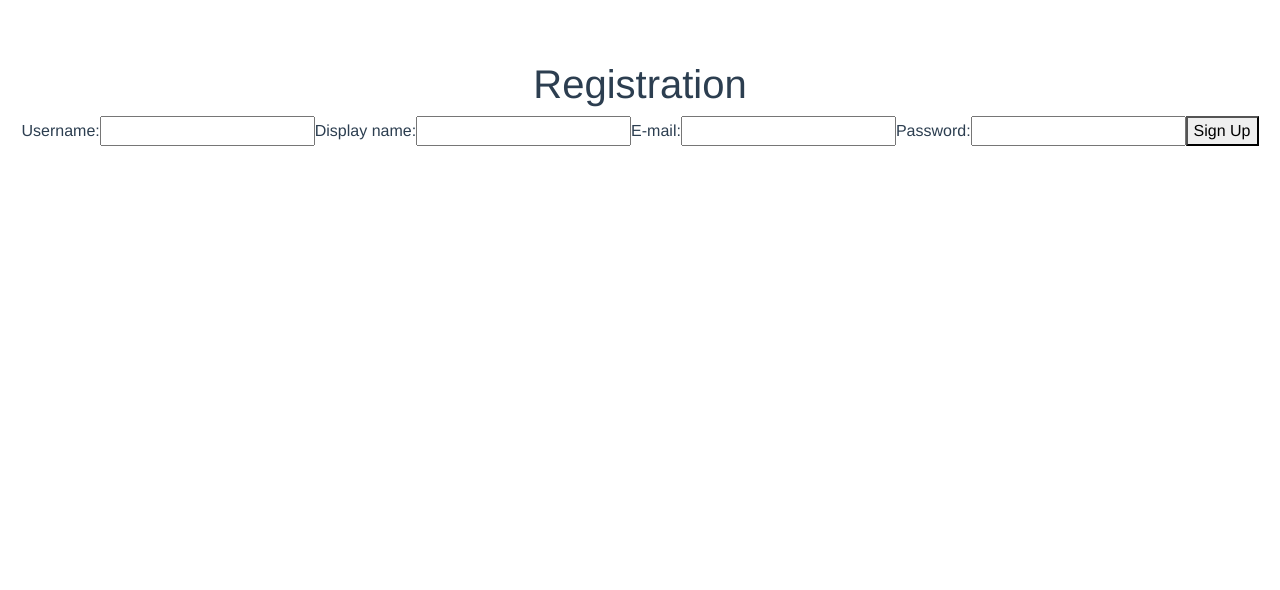
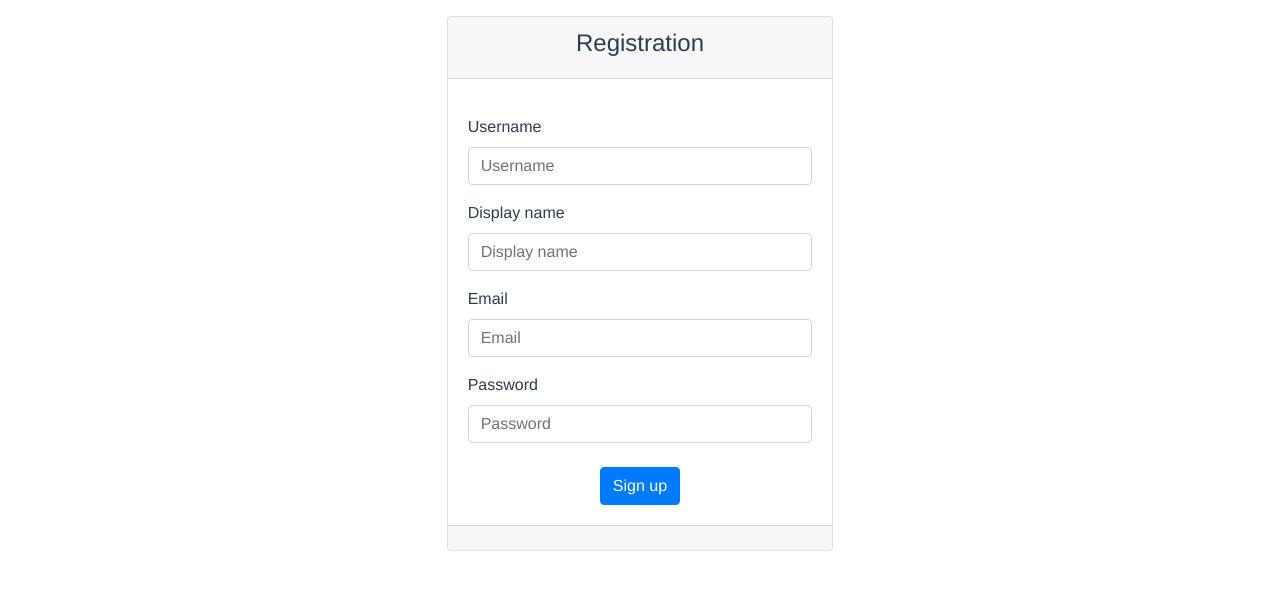
Before and after one commit to chinnawatsut/bnk-vue, a Vue app: page /signup in a window 1280 px wide. Shown: the top 590 px of the page. Built offline with nearby package versions, Linux system fonts and the light colour scheme.

Commit message:
style all pages

```diff
--- a/src/App.vue
+++ b/src/App.vue
@@ -1,9 +1,9 @@
 <template>
   <div id="app">
-    <div id="nav">
+    <!-- <div id="nav"> -->
       <!-- <router-link to="/">Home</router-link> | -->
       <!-- <router-link to="/about">About</router-link> -->
-    </div>
+    <!-- </div> -->
     <router-view />
   </div>
 </template>
--- a/src/views/Home.vue
+++ b/src/views/Home.vue
@@ -1,16 +1,23 @@
 <template>
-  <div class="home">
-    <button v-on:click="logout">Logout</button>
-    <router-link to="/profile">Profile</router-link>
-    <div>
-      <h2>Members</h2>
-      <div v-for="(member,index) in members" :key="index">
-        <router-link :to="`/bnk/${member._id}`">
-          <h2>{{member.name}}</h2>
-          <h3>IG: {{member.instagramId}}</h3>
-          <img :src="member.imgUrl" :alt="member.name" />
-        </router-link>
+  <div>
+    <div class="pb-4">
+      <nav class="navbar navbar-expand-lg navbar-dark bg-light d-flex flex-row-reverse">
+        <button class="btn btn-outline-danger my-2 my-sm-0" type="submit" v-on:click="logout">Logout</button>
+        <router-link class="pr-3" to="/profile">Profile</router-link>
+    </nav>
+    </div>
+    <h2>Members</h2>
+    <div class="row home">
+    <div class="col-sm-4 pb-4" v-for="(member,index) in members" :key="index">
+      <div class="card">
+        <img :src="member.imgUrl" :alt="member.name" class="card-img-top">
+        <div class="card-body">
+          <h5 class="card-title">{{member.name}}</h5>
+          <p class="card-text">IG: {{member.instagramId}}</p>
+          <a :href="`/bnk/${member._id}`" class="btn btn-primary">See more...</a>
+        </div>
       </div>
+    </div>
     </div>
   </div>
 </template>
@@ -53,7 +60,13 @@ export default {
 
 <style scoped>
 img {
-  width: 100px;
-  height: auto;
+  width: 100%;
+  height: 200px;
+  object-fit: cover;
 }
+.home {
+  margin: auto;
+  width: 80%;
+}
+
 </style>
--- a/src/views/MemberProfile.vue
+++ b/src/views/MemberProfile.vue
@@ -1,9 +1,13 @@
 <template>
-  <div>
-    <div>
-      <h1>{{ profile.name }}</h1>
-      <img :src="profile.imgUrl" :alt="profile.name">
-      <h3>IG: {{profile.instagramId}}</h3>
+  <div class="member-content">
+    <div class="card">
+      <div class="card">
+        <h5 class="card-header"><h1>{{ profile.name }}</h1></h5>
+        <div class="card-body">
+          <img :src="profile.imgUrl" :alt="profile.name" class="card-img-top">
+          <h5 class="card-title pt-2">IG: {{profile.instagramId}}</h5>
+        </div>
+      </div>
     </div>
   </div>
 </template>
@@ -42,7 +46,15 @@ export default {
 
 <style scoped>
 img {
-  width: 200px;
-  height: auto;
+  width: 100%;
+  height: 500px;
+  object-fit: cover;
+}
+.member-content {
+  width: 50%;
+  margin: auto;
+}
+h1 {
+  color: #4f4f4f;
 }
 </style>
--- a/src/views/SignIn.vue
+++ b/src/views/SignIn.vue
@@ -13,11 +13,11 @@
           </div>
           <form @submit.prevent="onSubmit">
             <div class="form-group form-content">
-              <label for="exampleInputEmail1">Username</label>
+              <label for="username">Username</label>
               <input type="text" id="user" class="form-control" placeholder="Username"  v-model="username" >
             </div>
             <div class="form-group form-content">
-              <label for="exampleInputPassword1">Password</label>
+              <label for="password">Password</label>
               <input type="password" id="password" v-model="password" class="form-control" placeholder="Password">
             </div>
              <div class="dang pt-3" v-if="errorMessage">{{errorMessage}}</div>
--- a/src/views/SignUp.vue
+++ b/src/views/SignUp.vue
@@ -1,25 +1,40 @@
 <template>
-  <div>
-    <h1>Registration</h1>
-    <label for="username">Username:</label>
-    <input type="text" id="username" v-model="username" />
-
-    <label for="displayname">Display name:</label>
-    <input type="text" id="displayname" v-model="display" />
-
-    <label for="email">E-mail:</label>
-    <input type="email" id="email" v-model="email" />
-
-    <label for="password">Password:</label>
-    <input type="password" id="password" v-model="password" />
-
-    <button v-on:click="signup">Sign Up</button>
-
-    <div v-show="showSuccess">
-      Register success: {{ username }}
-      <router-link to="signin">Sign In</router-link>
-    </div>
-    <div v-show="errorMessage" class="dang">{{ errorMessage }}</div>
+  <div class="container-fluid">
+     <div class="col-md-4 col-md-offset-5 form-content">
+      <div class="card text-center">
+      <div class="card-header">
+          <h4>Registration</h4>
+        </div>
+        <div class="card-body">
+          <form>
+            <div class="form-group form-content">
+              <label for="username">Username</label>
+              <input type="text" id="user" class="form-control" placeholder="Username"  v-model="username" >
+            </div>
+            <div class="form-group form-content">
+              <label for="displayname">Display name</label>
+              <input type="text" id="displayname"  class="form-control" placeholder="Display name" v-model="display">
+            </div>
+            <div class="form-group form-content">
+              <label for="email">Email</label>
+              <input type="email" id="email" class="form-control" placeholder="Email" v-model="email">
+            </div>
+            <div class="form-group form-content">
+              <label for="password">Password</label>
+              <input type="password" id="password" class="form-control" placeholder="Password" v-model="password" >
+            </div>
+             <div class="dang" v-if="errorMessage">{{errorMessage}}</div>
+            <button type="button" class="btn btn-primary mt-4" v-on:click="signup">Sign up</button>
+          </form>
+        </div>
+        <div class="card-footer">
+         <div v-show="showSuccess">
+            Register success: {{ username }}
+            <router-link to="signin">Sign In</router-link>
+          </div>
+        </div>
+      </div>
+     </div>
   </div>
 </template>
 
@@ -60,4 +75,18 @@ export default {
 .dang {
   color: brown;
 }
+
+.form-content {
+  margin: auto;
+  text-align: left
+}
+
+h4 {
+  text-align: center;
+}
+
+.form-content {
+  text-align: left;
+  padding-top: 1rem;
+}
 </style>
```
